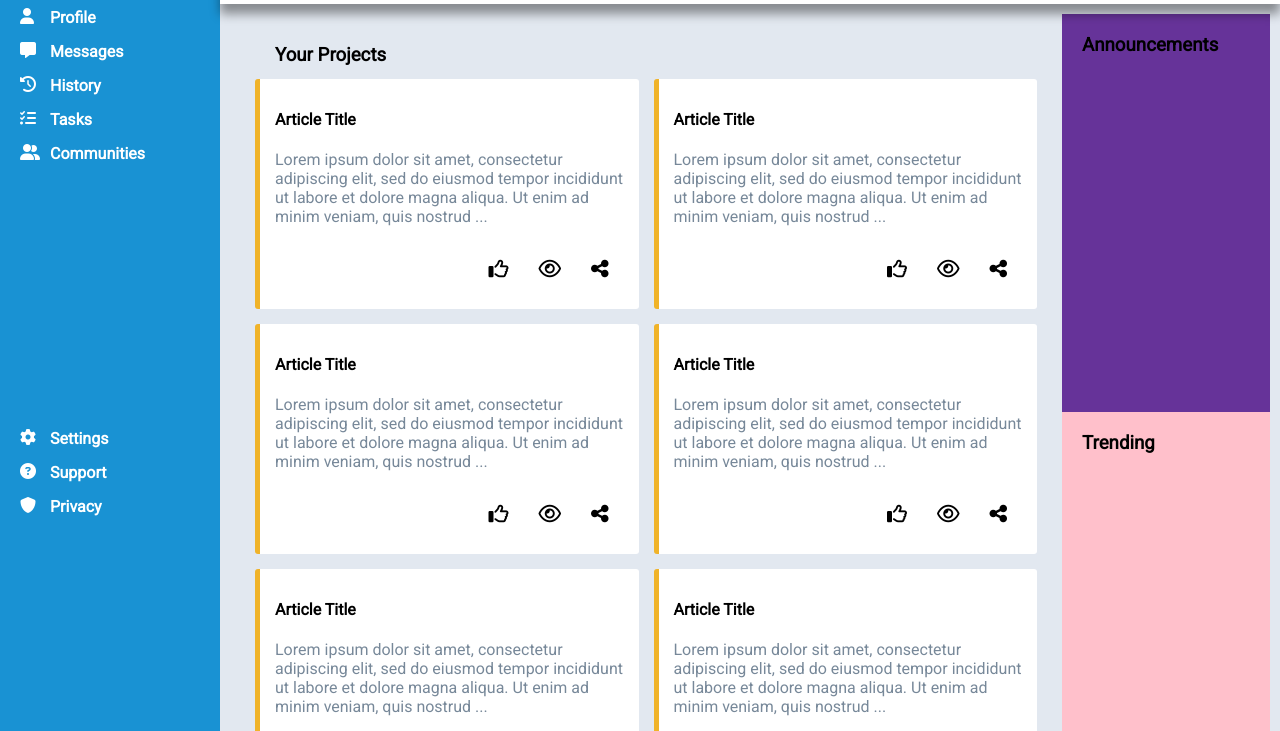
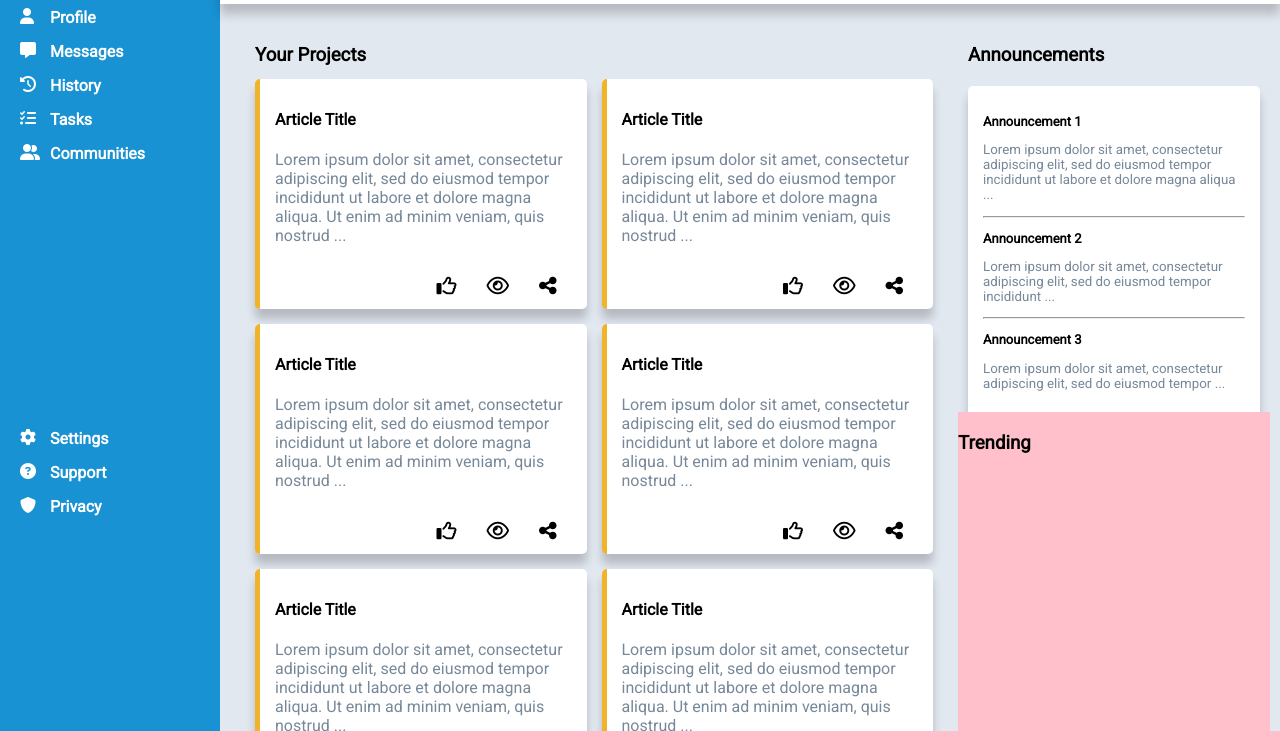
Before and after one commit to kerrmit019/admin-dashboard, a plain HTML site: page index.html in a window 1280 px wide. Shown: the part 146-877 px from the top of the page. Drawn offline with Linux system fonts and the light colour scheme.

Commit message:
Add announcements section

```diff
--- a/index.html
+++ b/index.html
@@ -156,7 +156,34 @@
           </div>
         </div>
       </div>
-      <div class="announcements"><h3>Announcements</h3></div>
+      <div class="announcements">
+        <h3>Announcements</h3>
+        <div class="announcement-card">
+          <div class="announcemnt">
+            <p class="title">Announcement 1</p>
+            <p>
+              Lorem ipsum dolor sit amet, consectetur adipiscing elit, sed do
+              eiusmod tempor incididunt ut labore et dolore magna aliqua ...
+            </p>
+          </div>
+          <hr />
+          <div class="announcement">
+            <p class="title">Announcement 2</p>
+            <p>
+              Lorem ipsum dolor sit amet, consectetur adipiscing elit, sed do
+              eiusmod tempor incididunt ...
+            </p>
+          </div>
+          <hr />
+          <div class="announcement">
+            <p class="title">Announcement 3</p>
+            <p>
+              Lorem ipsum dolor sit amet, consectetur adipiscing elit, sed do
+              eiusmod tempor ...
+            </p>
+          </div>
+        </div>
+      </div>
       <div class="trending"><h3>Trending</h3></div>
     </main>
 
--- a/style.css
+++ b/style.css
@@ -40,7 +40,7 @@ header {
   font-weight: 900;
   font-kerning: normal;
 
-  box-shadow: 0px 10px 10px 0px rgba(0.2, 0.2, 0.2, 0.4);
+  box-shadow: 0px 10px 10px 0px rgba(0.2, 0.2, 0.2, 0.2);
 }
 
 header div {
@@ -117,14 +117,14 @@ main {
   background-color: #e2e8f0;
   padding: 10px;
   display: grid;
-  grid-template-columns: 80% auto;
+  grid-template-columns: 70% auto;
   grid-template-rows: 50% auto;
 }
 
 h3 {
-  padding: 15px;
-  margin: 5px;
-  grid-row: 1 / 2;
+  padding: 15px 0;
+  margin: 5px 0;
+  /* grid-row: 1 / 2; */
   grid-column: 1/ 3;
 }
 
@@ -144,16 +144,33 @@ main .projects {
   color: black;
   height: 200px;
   padding: 15px;
-  border-radius: 3px;
+  border-radius: 5px;
   border-left: #f0b329 solid 5px;
   display: grid;
   grid-template-rows: 40px auto 50px;
+  box-shadow: 0px 10px 10px 0px rgba(0.2, 0.2, 0.2, 0.2);
 }
 
-.card p.title {
+.card p.title,
+.announcements p.title {
   grid-row: 1/2;
   font-weight: bold;
   color: black;
+}
+
+.announcements p.title {
+  font-size: small;
+}
+
+.announcements p {
+  font-size: smaller;
+}
+
+.announcement-card {
+  background-color: #ffffff;
+  padding: 15px;
+  border-radius: 5px;
+  box-shadow: 0px 10px 10px 0px rgba(0.2, 0.2, 0.2, 0.2);
 }
 
 .card p {
@@ -175,10 +192,11 @@ p {
   font-size: 20px;
 }
 main .announcements {
-  background-color: rebeccapurple;
+  /* background-color: rebeccapurple; */
   grid-column: 2/3;
   grid-row: -3 / -2;
   /* min-width: 400px; */
+  padding: 10px;
 }
 main .trending {
   background-color: pink;
```
